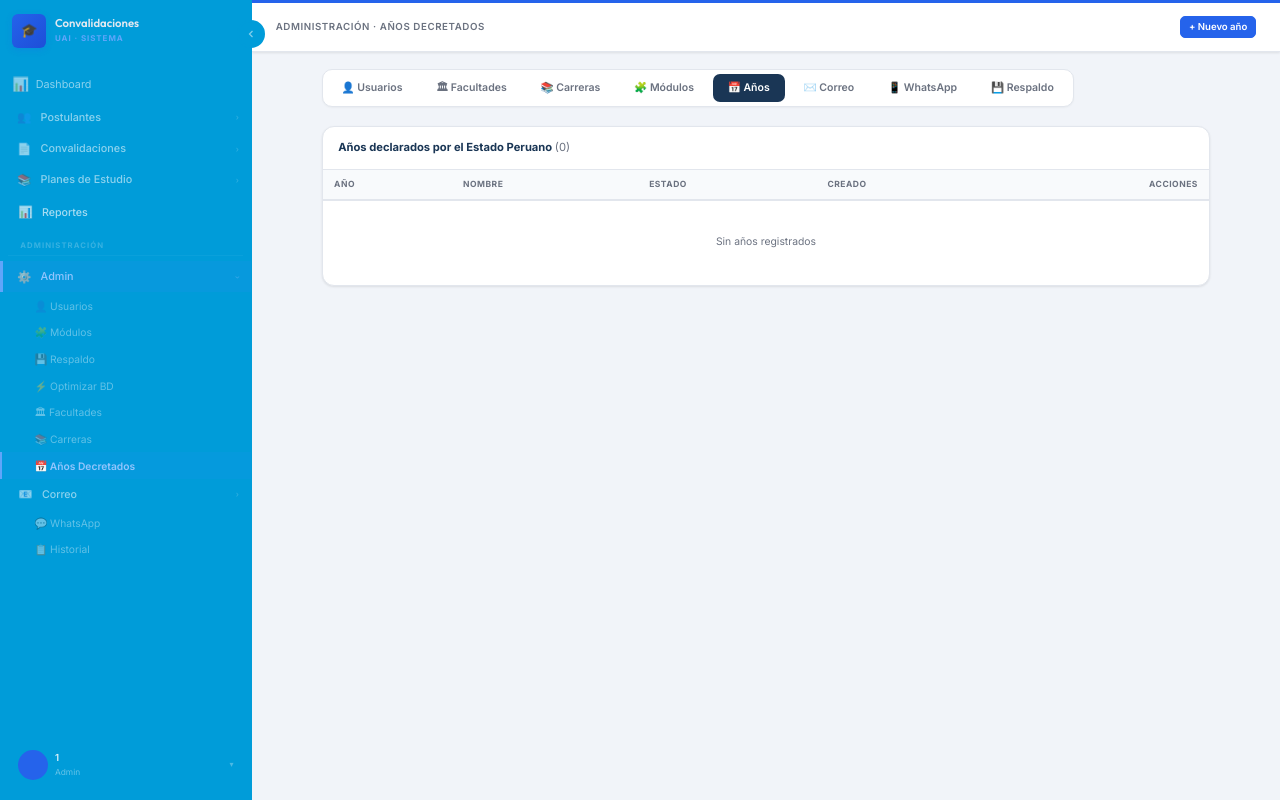
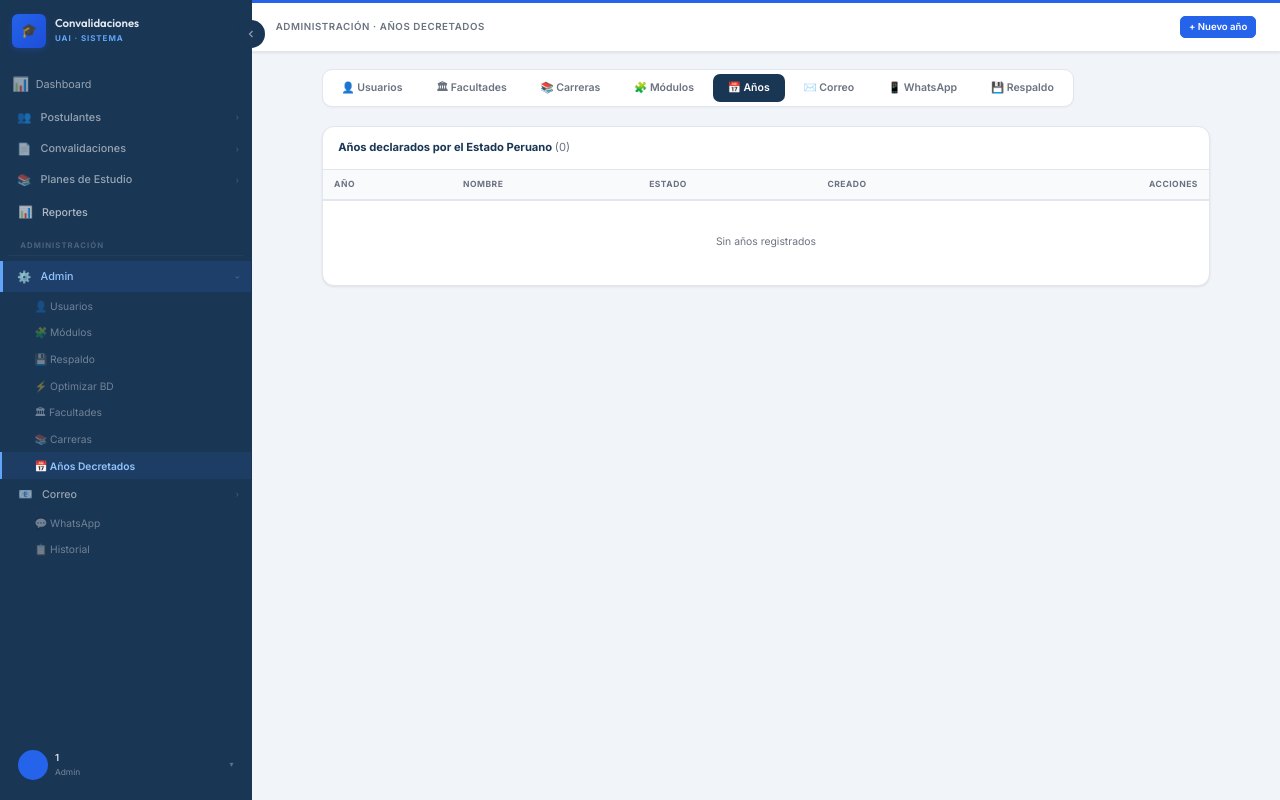
Before and after one commit to cristhianjoelmendozarojas-spec/sistema-convalidaciones, a Flask app: page /admin/anios in a window 1280 px wide. Run offline with Flask 3, Linux system fonts and the light colour scheme; the visitor is signed in with stand-in values (Sample User, id 1); data that the repository does not hold is empty; some libraries are stand-ins or nearby versions.

Commit message:
Update base.html

```diff
--- a/templates/base.html
+++ b/templates/base.html
@@ -56,8 +56,8 @@
       --white:           #ffffff;
 
       /* Sidebar */
-      --sidebar-bg:      #009cd9;
-      --sidebar-border:  #009cd9;
+      --sidebar-bg:      #1a3655;
+      --sidebar-border:  #1a3655;
       --sidebar-w:       252px;
 
       /* Shadows — refined */
```
